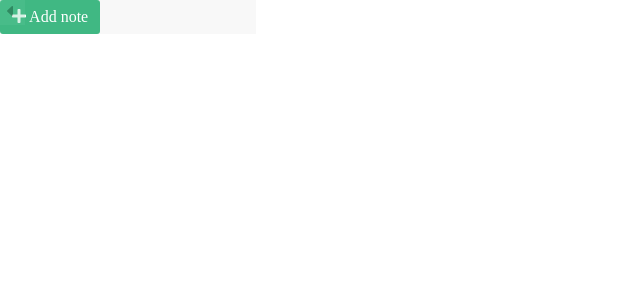
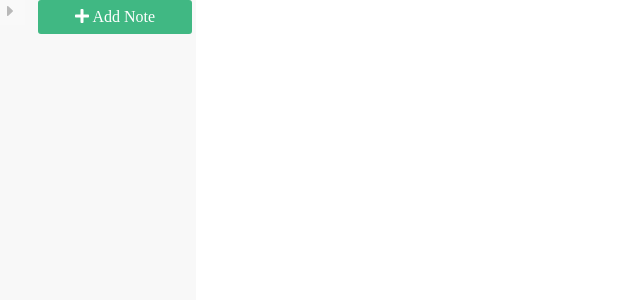
Before and after one commit to d-kang/vue-projects, a Vue app: page /#/markdown-notebook in a window 1280 px wide. Shown: the top 300 px of the page, without its empty margins (0-640 px from the left). Built offline with nearby package versions, Linux system fonts and the light colour scheme; a web font is replaced by a local one.

Commit message:
Update Markdown Preview Styling

```diff
--- a/src/components/Sidebar.vue
+++ b/src/components/Sidebar.vue
@@ -5,9 +5,8 @@
 </template>
 
 
-// <style lang="scss" >
+<style lang="scss">
 .sidebar {
-
   height: 100%;
   width: 160px;
   position: fixed;
@@ -22,8 +21,6 @@
     text-decoration: none;
     font-size: 25px;
     color: #818181;
-
-
     display: block;
   }
 
@@ -37,13 +34,6 @@
 }
 
 .content--move {
-  margin-left: 150px; /* Same as the width of the sidenav */
-  font-size: 28px; /* Increased text to enable scrolling */
-  padding: 0px 10px;
-}
-
-@media screen and (max-height: 450px) {
-  .sidebar {padding-top: 15px;}
-  .sidebar a {font-size: 18px;}
+  margin-left: 160px; /* Same as the width of the sidenav */
 }
 </style>
--- a/src/components/SidebarButton.vue
+++ b/src/components/SidebarButton.vue
@@ -1,9 +1,9 @@
 <template>
   <button class="sidebar__button" @click="$store.commit('flipSidebar')">
-    <svg width="20px" height="20px" version="1.1" viewBox="0 0 20 20" x="0px" y="0px"><path d="M12.537 14.946a.714.714 0 0 0 .463-.66V5.714a.715.715 0 0 0-.463-.66.777.777 0 0 0-.817.155l-4.5 4.286A.696.696 0 0 0 7 10a.7.7 0 0 0 .22.505l4.5 4.286a.777.777 0 0 0 .817.155"></path></svg>
+    <svg v-if="$store.state.showSidebar" width="20px" height="20px" version="1.1" viewBox="0 0 20 20" x="0px" y="0px"><path d="M12.537 14.946a.714.714 0 0 0 .463-.66V5.714a.715.715 0 0 0-.463-.66.777.777 0 0 0-.817.155l-4.5 4.286A.696.696 0 0 0 7 10a.7.7 0 0 0 .22.505l4.5 4.286a.777.777 0 0 0 .817.155"></path></svg>
+    <svg v-else class="tw-svg__asset tw-svg__asset--glypharrright tw-svg__asset--inherit" width="20px" height="20px" version="1.1" viewBox="0 0 20 20" x="0px" y="0px"><path d="M7.463 5.054a.714.714 0 0 0-.463.66v8.572c0 .289.183.55.463.66.28.11.603.05.817-.155l4.5-4.286A.696.696 0 0 0 13 10a.7.7 0 0 0-.22-.505L8.28 5.21a.777.777 0 0 0-.817-.155"></path></svg>
   </button>
 </template>
-
 
 
 <style lang="scss" scoped>
--- a/src/components/markdown_notebook/MarkdownNotebook.vue
+++ b/src/components/markdown_notebook/MarkdownNotebook.vue
@@ -4,7 +4,7 @@
     <div class="side-bar">
       <div class="toolbar">
         <button @click="addNote" :title="addButtonTitle">
-          <font-awesome-icon icon='plus' /> Add note
+          <font-awesome-icon icon='plus' /> Add Note
         </button>
       </div>
       <div class="notes" v-cloak>
@@ -25,8 +25,8 @@
       </div>
     </div>
 
-    <div v-if="selectedNote">
-      <section class="main">
+    <div v-if="selectedNote" class="main">
+      <!-- <section > -->
         <div class="toolbar">
           <input
             v-model="selectedNote.title"
@@ -64,7 +64,7 @@
           </span>
           <button @click="purgeStorage">purge</button>
         </div>
-      </section>
+      <!-- </section> -->
     </div>
     <div class="preview" v-html="notePreview"></div>
 
@@ -95,6 +95,7 @@ import {
 } from '@fortawesome/free-regular-svg-icons'
 
 import SidebarButton from '@/components/SidebarButton.vue'
+import '@/components/markdown_notebook/mardown.scss'
 
 const faLoad = [fasStar, farStar, fasHeart, farHeart, faTrashAlt, faPlus]
 
@@ -107,6 +108,7 @@ const initialState = () => {
     notes: helpers.getNotes(),
     selectedId: helpers.getId(),
     noteNumber: 0,
+    stack: [],
   };
 };
 
@@ -228,184 +230,3 @@ export default {
 };
 
 </script>
-
-
-<style scoped lang="scss">
-a {
-  color: #40b883;
-}
-
-h1,
-h2,
-h3 {
-  margin: 10px 0 4px;
-  color: #40b883;
-}
-
-h1 {
-  font-size: 2em;
-}
-
-h2 {
-  font-size: 1.5em;
-}
-
-h3 {
-  font-size: 1.2em;
-}
-
-h4 {
-  font-size: 1.1em;
-  font-weight: normal;
-}
-
-button,
-input,
-textarea {
-  font-family: inherit;
-  font-size: inherit;
-  line-height: inherit;
-  box-sizing: border-box;
-}
-
-button {
-  border-radius: 3px;
-  border: none;
-  display: inline-block;
-  padding: 8px 12px;
-  cursor: pointer;
-  &:hover {
-    background: #63c89b;
-  }
-}
-
-button,
-.note.selected {
-  background: #40b883;
-  color: white;
-}
-
-button,
-input {
-  height: 34px;
-}
-
-input {
-  border: solid 2px #ade2ca;
-  border-radius: 3px;
-  padding: 6px 10px;
-  background: #f0f9f5;
-  color: #666;
-
-  &:focus {
-    border-color: #40b883;
-    background: white;
-    color: black;
-  }
-}
-
-font-awesome-icon {
-  font-size: 2rem;
-  line-height: 1;
-  vertical-align: middle;
-  margin: -3px;
-  padding-bottom: 1px;
-}
-
-.notebook {
-  flex-grow: 1;
-  height: 100%;
-  display: flex;
-  justify-content: space-between;
-}
-
-
-.side-bar {
-  max-width: 300px;
-  background: #f8f8f8;
-  width: 20%;
-  box-sizing: border-box;
-}
-
-.note {
-  padding: 5px;
-  cursor: pointer;
-  &:hover {
-    background: #ade2ca;
-  }
-  .icon {
-    float: right;
-  }
-}
-
-.status-bar {
-  color: #777;
-  > span {
-    margin-right: 6px;
-    white-space: nowrap;
-  }
-
-  .label {
-    color: #bbb;
-  }
-}
-
-textarea {
-  resize: none;
-  border: none;
-  box-sizing: border-box;
-  margin: 0 4px;
-  font-family: monospace;
-}
-
-textarea, .notes, .preview {
-  flex: auto 1 1;
-  overflow: auto;
-}
-
-.preview {
-  padding: 15px;
-  margin-right: 50px;
-  max-width: 40%;
-  border-left: solid 4px #f8f8f8;
-
-  p:first-child {
-    margin-top: 0;
-  }
-}
-
-
-.main {
-  display: flex;
-  flex-direction: column;
-  height: 100%
-}
-
-.status-bar {
-  bottom: 10px;
-  flex-wrap: wrap;
-  margin-top: auto;
-  display: flex;
-}
-
-.star-icon {
-  float: right;
-}
-
-.toolbar {
-  display: flex;
-  justify-content: flex-end;
-  :nth-child(1) {
-    margin-right: auto;
-  }
-}
-
-[v-cloak] { display: none; }
-
-// @media screen and (max-width: 1350px) {
-//   .star-icon {
-//     display:none;
-//   }
-// }
-
-</style>
--- /dev/null
+++ b/src/components/markdown_notebook/mardown.scss
@@ -0,0 +1,183 @@
+a {
+  color: #40b883;
+}
+
+h1,
+h2,
+h3 {
+  margin: 10px 0 4px;
+  color: #40b883;
+}
+
+h1 {
+  font-size: 2em;
+}
+
+h2 {
+  font-size: 1.5em;
+}
+
+h3 {
+  font-size: 1.2em;
+}
+
+h4 {
+  font-size: 1.1em;
+  font-weight: normal;
+}
+
+button,
+input,
+textarea {
+  font-family: inherit;
+  font-size: inherit;
+  line-height: inherit;
+  box-sizing: border-box;
+}
+
+button {
+  border-radius: 3px;
+  border: none;
+  display: inline-block;
+  padding: 8px 12px;
+  cursor: pointer;
+  &:hover {
+    background: #63c89b;
+  }
+}
+
+button,
+.note.selected {
+  background: #40b883;
+  color: white;
+}
+
+button,
+input {
+  height: 34px;
+}
+
+input {
+  border: solid 2px #ade2ca;
+  border-radius: 3px;
+  padding: 6px 10px;
+  background: #f0f9f5;
+  color: #666;
+  &:focus {
+    border-color: #40b883;
+    background: white;
+    color: black;
+  }
+}
+
+font-awesome-icon {
+  font-size: 2rem;
+  line-height: 1;
+  vertical-align: middle;
+  margin: -3px;
+  padding-bottom: 1px;
+}
+
+.notebook {
+  flex-grow: 1;
+  height: 100vh;
+  display: flex;
+  justify-content: space-between;
+}
+
+.side-bar {
+  max-width: 300px;
+  background: #f8f8f8;
+  width: 15%;
+  box-sizing: border-box;
+  button {
+    width: 80%;
+  }
+}
+
+.note {
+  display: flex;
+  padding: 5px;
+  cursor: pointer;
+  &:hover {
+    background: #ade2ca;
+  }
+  .icon {
+    float: right;
+  }
+  span {
+    margin-left: auto;
+  }
+}
+
+.status-bar {
+  color: #777;
+  > span {
+    margin-right: 6px;
+    white-space: nowrap;
+  }
+  .label {
+    color: #bbb;
+  }
+}
+
+textarea {
+  resize: none;
+  border: none;
+  box-sizing: border-box;
+  margin: 0 4px;
+  font-family: monospace;
+}
+
+textarea,
+.notes,
+.preview {
+  flex: auto 1 1;
+  overflow: auto;
+}
+
+.preview {
+  padding: 15px;
+  margin-right: 50px;
+  width: 40%;
+  border-left: solid 4px #f8f8f8;
+  p:first-child {
+    margin-top: 0;
+  }
+}
+
+.main {
+  display: flex;
+  flex-direction: column;
+  height: 100%;
+  width: 40%;
+}
+
+.status-bar {
+  bottom: 10px;
+  flex-wrap: wrap;
+  margin-top: auto;
+  display: flex;
+}
+
+.star-icon {
+  float: right;
+}
+
+.toolbar {
+  display: flex;
+  justify-content: flex-end;
+  input {
+    width: 100%;
+  }
+}
+
+[v-cloak] {
+  display: none;
+}
+
+@media screen and (max-width: 1350px) {
+  .star-icon {
+    display:none;
+  }
+}
```
